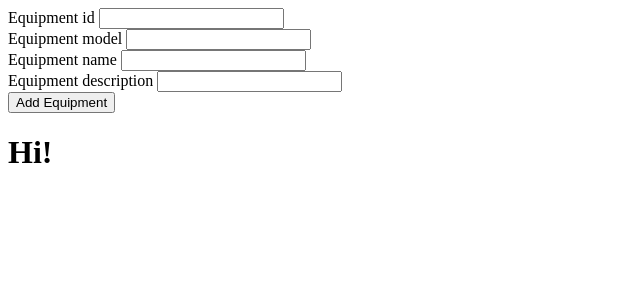
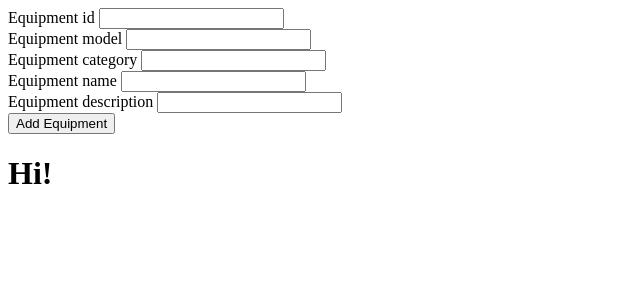
Before and after one commit to Emjey007/webdev, a Django app: page /add_equipment/ in a window 1280 px wide. Shown: the top 300 px of the page, without its empty margins (0-640 px from the left). Run offline with Django 5.2, Linux system fonts and the light colour scheme.

```diff
--- a/myapp/main/admin.py
+++ b/myapp/main/admin.py
@@ -1,7 +1,8 @@
 from django.contrib import admin
-from .models import UserClassification, AllEquipment, EquipmentOnMission
+from .models import UserClassification, AllEquipment, EquipmentOnMission, DamagedEquipment
 
 # Register your models here.
 admin.site.register(UserClassification)
 admin.site.register(AllEquipment)
 admin.site.register(EquipmentOnMission)
+admin.site.register(DamagedEquipment)
--- a/myapp/main/forms.py
+++ b/myapp/main/forms.py
@@ -20,6 +20,7 @@ class RegistrationForm(UserCreationForm):
 class EquipmentForm(forms.ModelForm):
     equipment_id = forms.CharField(required=True)
     equipment_model = forms.CharField(required=True)
+    equipment_category = forms.CharField(required=True)
     equipment_name = forms.CharField(required=True)
     equipment_description = forms.CharField(required=True)
 
@@ -27,5 +28,6 @@ class EquipmentForm(forms.ModelForm):
         model = AllEquipment
         fields = ['equipment_id',
                   'equipment_model',
+                  'equipment_category',
                   'equipment_name',
                   'equipment_description']
--- a/myapp/main/models.py
+++ b/myapp/main/models.py
@@ -22,16 +22,28 @@ class AllEquipment(models.Model):
     equipment_category = models.CharField(max_length=100, default='', blank=False)
     equipment_name = models.CharField(max_length=100, default='', blank=False)
     equipment_description = models.CharField(max_length=250, default='', blank=False)
-    is_available = models.BooleanField(default=True)
 
     def __str__(self):
         return self.equipment_name
 
 class EquipmentOnMission(models.Model):
-    equipment = models.ForeignKey(AllEquipment, on_delete=models.CASCADE)
+    all_equipment = models.ForeignKey(AllEquipment, on_delete=models.CASCADE)
+    equipment_id_on_mission = models.CharField(max_length=100, default='', blank=False)
     equipment_model = models.CharField(max_length=100, default='', blank=False)
+    equipment_category = models.CharField(max_length=100, default='', blank=False)
     equipment_name = models.CharField(max_length=100, default='', blank=False)
     equipment_description = models.CharField(max_length=250, default='', blank=False)
 
     def __str__(self):
-        return self.equipment.equipment_model
+        return self.equipment_model
+
+class DamagedEquipment(models.Model):
+    all_equipment = models.ForeignKey(AllEquipment, on_delete=models.CASCADE)
+    equipment_id_on_damaged = models.CharField(max_length=100, default='', blank=False)
+    equipment_model = models.CharField(max_length=100, default='', blank=False)
+    equipment_category = models.CharField(max_length=100, default='', blank=False)
+    equipment_name = models.CharField(max_length=100, default='', blank=False)
+    equipment_description = models.CharField(max_length=250, default='', blank=False)
+
+    def __str__(self):
+        return self.equipment_model
--- a/myapp/main/templates/add_equipment.html
+++ b/myapp/main/templates/add_equipment.html
@@ -20,6 +20,11 @@
                     {{ equipment_form.equipment_model }}
                 </div>
 
+                <div class="equipment-category">
+                    {{ equipment_form.equipment_category.label }}
+                    {{ equipment_form.equipment_category }}
+                </div>
+
                 <div class="equipment-name">
                     {{ equipment_form.equipment_name.label }}
                     {{ equipment_form.equipment_name }}
--- a/myapp/main/urls.py
+++ b/myapp/main/urls.py
@@ -6,10 +6,10 @@ urlpatterns = [
     path("signup/", views.signup, name="signup"),
     path("login/", views.signup, name="login"),
     path("account/", views.account, name="account"),
-    # path("client_signup/", views.client_signup, name="client_signup"),
-    # path("mechanic_signup/", views.mechanic_signup, name="mechanic_signup"),
     path("add_equipment/", views.add_equipment, name="add_equipment"),
-    path("available_equipment/", views.available_equipment, name="available_equipment"),
-    # path("equipment_on_mission/", views.home_page, name="equipment_on_mission"),
-    # path('move-equipment/', views.move_equipment, name='move_equipment'),
+    path("all_equipment/", views.all_equipment, name="all_equipment"),
+    path("equipment_on_mission/", views.equipment_on_mission, name="equipment_on_mission"),
+    path("damaged_equipment/", views.damaged_equipment, name="damaged_equipment"),
+    path("duplicate_equipment/<int:equipment_id>/", views.duplicate_equipment, name="duplicate_equipment"),
+    path("duplicate_equipment1/<int:equipment_id>/", views.duplicate_equipment1, name="duplicate_equipment1"),
 ]
--- a/myapp/main/views.py
+++ b/myapp/main/views.py
@@ -1,8 +1,8 @@
-from django.shortcuts import render, redirect
+from django.shortcuts import render, redirect, get_object_or_404
 from django.contrib.auth.decorators import login_required
 from django.http import HttpResponse
 from .forms import RegistrationForm, EquipmentForm
-from .models import UserClassification, AllEquipment, EquipmentOnMission
+from .models import UserClassification, AllEquipment, EquipmentOnMission, DamagedEquipment
 
 # Create your views here.
 
@@ -46,11 +46,41 @@ def add_equipment(request):
     return render(request, 'add_equipment.html', { 'equipment_form': equipment_form })
 
 def all_equipment(request):
-    equipments = AllEquipment.objects.filter
+    all_equipment = AllEquipment.objects.all()
+    return render(request, 'all_equipment.html', {'all_equipment': all_equipment})
 
-def available_equipment(request):
-    available_equipments = AllEquipment.objects.filter(is_available=True)
-    return render(request, 'available_equipment.html', {'available_equipments': available_equipments})
+def equipment_on_mission(request):
+    equipment_on_mission = EquipmentOnMission.objects.all()
+    return render(request, 'equipment_on_mission.html', {'equipment_on_mission': equipment_on_mission})
+
+def damaged_equipment(request):
+    damaged_equipment = DamagedEquipment.objects.all()
+    return render(request, 'damaged_equipment.html', {'damaged_equipment': damaged_equipment})
+
+# Try
+def duplicate_equipment(request, equipment_id):
+    equipment = get_object_or_404(AllEquipment, id=equipment_id)
+    EquipmentOnMission.objects.create(
+        all_equipment=equipment,
+        equipment_id_on_mission=equipment.equipment_id,
+        equipment_model=equipment.equipment_model,
+        equipment_category=equipment.equipment_category,
+        equipment_name=equipment.equipment_name,
+        equipment_description=equipment.equipment_description,
+    )
+    return redirect('all_equipment')
+
+def duplicate_equipment1(request, equipment_id):
+    equipment = get_object_or_404(AllEquipment, id=equipment_id)
+    DamagedEquipment.objects.create(
+        all_equipment=equipment,
+        equipment_id_on_damaged=equipment.equipment_id,
+        equipment_model=equipment.equipment_model,
+        equipment_category=equipment.equipment_category,
+        equipment_name=equipment.equipment_name,
+        equipment_description=equipment.equipment_description,
+    )
+    return redirect('all_equipment')
 
 # def move_equipment(request):
 #     if request.method == 'POST':
```
Also changed, not shown: myapp/main/templates/all_equipment.html (added, +41 -0 lines), myapp/main/templates/damaged_equipment.html (renamed from myapp/main/templates/available_equipment.html, +4 -3 lines), myapp/main/templates/equipment_on_mission.html (+4 -3 lines), myapp/db.sqlite3, myapp/main/migrations/0010_equipmentonmission_equipment_category.py (added), myapp/main/migrations/0011_remove_allequipment_is_available_and_more.py (added), myapp/main/migrations/0012_remove_allequipment_equipment_status.py (added), myapp/main/migrations/0013_equipmentonmission_equipment_id1.py (added), myapp/main/migrations/0014_rename_equipment_equipmentonmission_all_equipment_and_more.py (added), myapp/main/migrations/0015_allequipment_equipment_status.py (added), myapp/main/migrations/0016_remove_allequipment_equipment_status.py (added), myapp/main/migrations/0017_damagedequipment.py (added), myapp/main/migrations/0018_rename_all_equipment1_damagedequipment_all_equipment.py (added).
